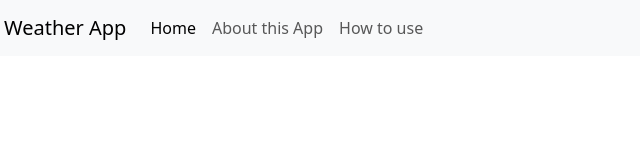
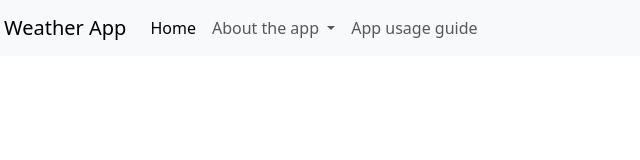
Before and after one commit to akshitchowdhury/weather_app, a plain HTML site: page Weather app/index.html in a window 1280 px wide. Shown: the full height of the page, 8-648 px from the left. Drawn offline with nearby package versions, Linux system fonts and the light colour scheme; no server answers.

Commit message:
Add files via upload

```diff
--- a/Weather app/index.html
+++ b/Weather app/index.html
@@ -20,11 +20,19 @@
             <li class="nav-item">
               <a class="nav-link active" aria-current="page" href="#">Home</a>
             </li>
+            <li class="nav-item dropdown">
+              <a class="nav-link dropdown-toggle" href="#" role="button" data-bs-toggle="dropdown" aria-expanded="false">
+                About the app
+              </a>
+              <ul class="dropdown-menu">
+                <li><a class="dropdown-item" href="#">Action</a></li>
+                <li><a class="dropdown-item" href="#">Another action</a></li>
+                <li><a class="dropdown-item" href="#">Something else here</a></li>
+              </ul>
+            </li>
+
             <li class="nav-item">
-              <a class="nav-link" href="#">About this App</a>
-            </li>
-            <li class="nav-item">
-              <a class="nav-link" href="#">How to use</a>
+              <a class="nav-link" href="#">App usage guide</a>
             </li>
 
           </ul>
```
